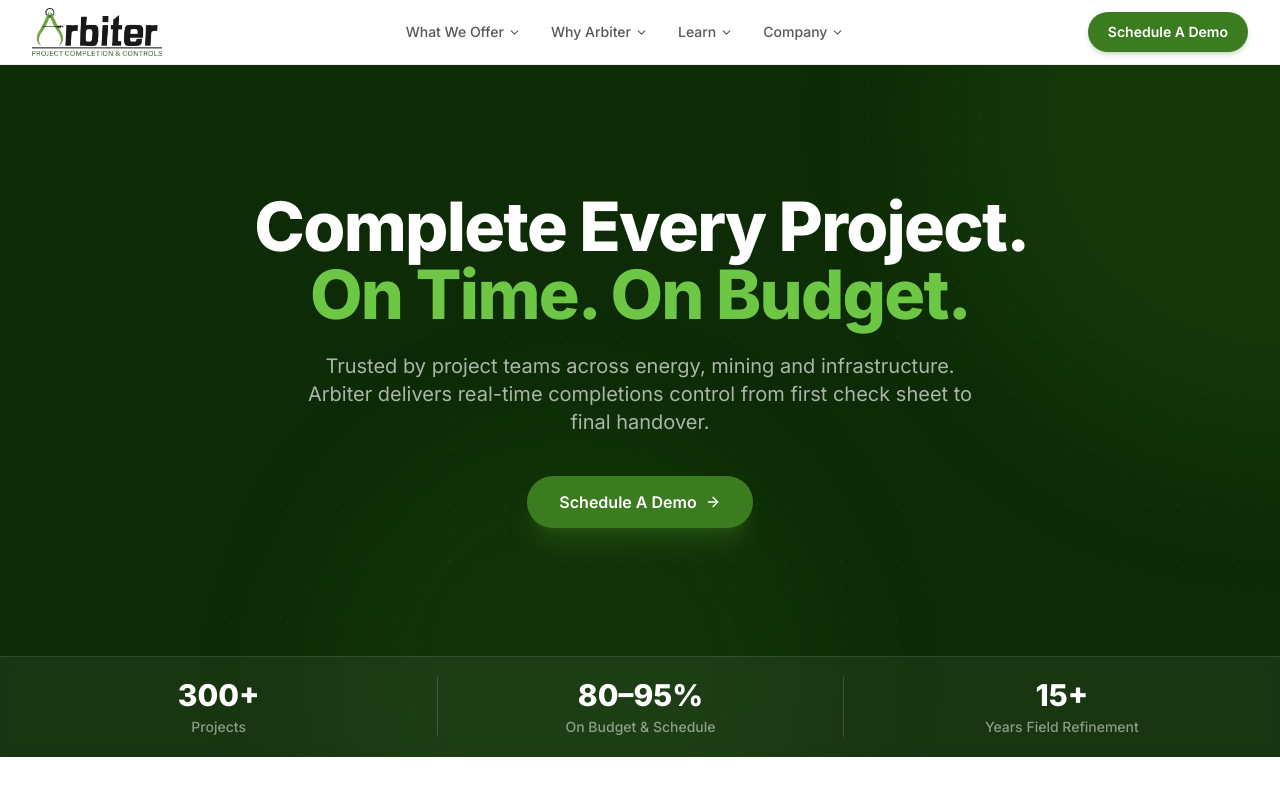
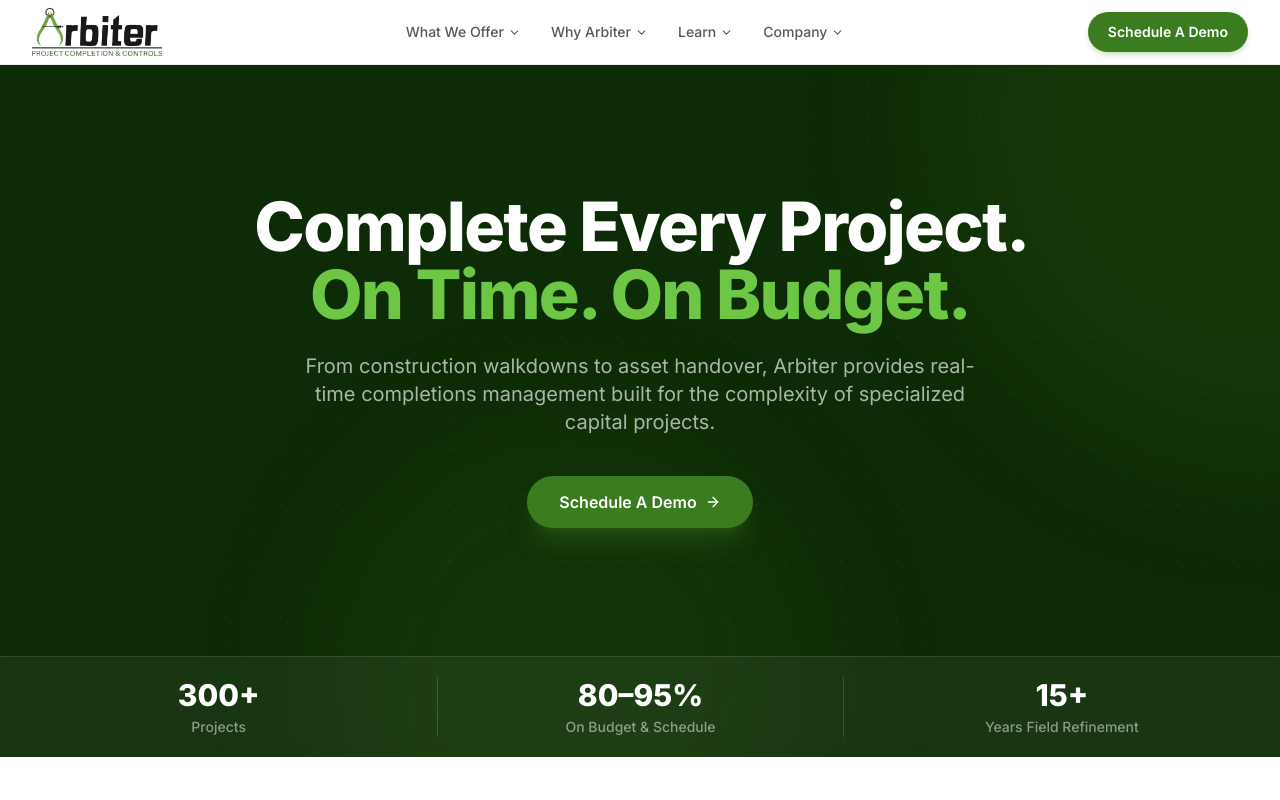
Before and after one commit to danielsignorile/arbiter-website, a Next.js app: page / in a window 1280 px wide. Shown: the top 800 px of the page. Built offline with nearby package versions, Linux system fonts and the light colour scheme.

Commit message:
updated hero subheading

```diff
--- a/components/Hero.tsx
+++ b/components/Hero.tsx
@@ -37,8 +37,8 @@
           </h1>
 
           <p className="text-lg sm:text-xl text-white/65 leading-relaxed mb-10 max-w-2xl mx-auto">
-            Trusted by project teams across energy, mining and infrastructure. Arbiter
-            delivers real-time completions control from first check sheet to final handover.
+            From construction walkdowns to asset handover, Arbiter provides real-time
+            completions management built for the complexity of specialized capital projects.
           </p>
 
           <div className="flex justify-center">
```
